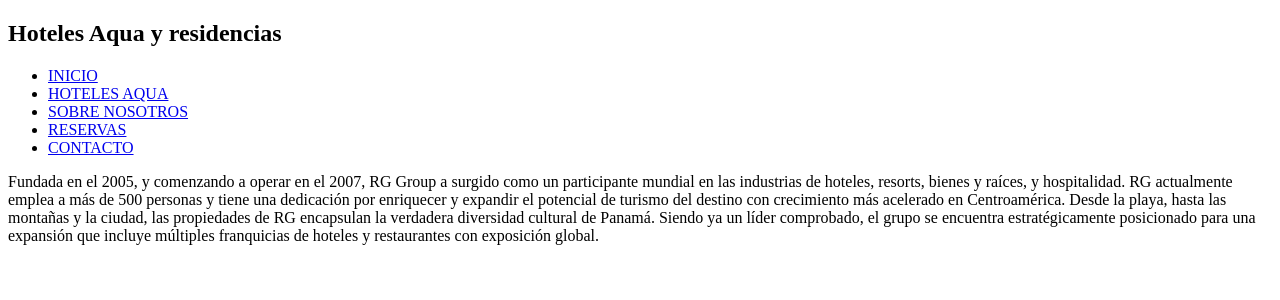
After one commit to Visualizolaweb/RG_Website, a PHP site: page /hotels.php in a window 1280 px wide. The commit adds this page. Shown: the top 300 px of the page. Run offline with PHP 8.4, Linux system fonts and the light colour scheme.

Commit message:
Adicion menu hoteles y creacion de pagina hoteles

```diff
--- a/_includes/menu.php
+++ b/_includes/menu.php
@@ -1,6 +1,7 @@
 <nav>
 	<ul>
 		<li><a href="home.php" title="INICIO">INICIO</a></li>
+		<li><a href="hotels.php" title="HOTELES AQUA">HOTELES AQUA</a></li>
 		<li><a href="about_us.php" title="SOBRE NOSOTROS">SOBRE NOSOTROS</a></li>
 		<li><a href="booking.php" title="RESERVAS">RESERVAS</li>
 		<li><a href="contact.php" title="CONTACTO">CONTACTO</a></li>
--- /dev/null
+++ b/hotels.php
@@ -0,0 +1,17 @@
+<!DOCTYPE html>
+<html lang="es">
+<head>
+	<meta charset="utf-8">
+	<title>RG Group Hotels</title>
+</head>
+<body>
+	<section>
+		<header><h1>Hoteles Aqua y residencias</h1></header>
+		<?php include("_includes/menu.php");?>
+
+		<article>
+			Fundada en el 2005, y comenzando a operar en el 2007, RG Group a surgido como un participante mundial en las industrias de hoteles, resorts, bienes y raíces, y hospitalidad. RG actualmente emplea a más de 500 personas y tiene una dedicación por enriquecer y expandir el potencial de turismo del destino con crecimiento más acelerado en Centroamérica. Desde la playa, hasta las montañas y la ciudad, las propiedades de RG encapsulan la verdadera diversidad cultural de Panamá. Siendo ya un líder comprobado, el grupo se encuentra estratégicamente posicionado para una expansión que incluye múltiples franquicias de hoteles y restaurantes con exposición global.
+		</article>
+	</section>
+</body>
+</html>
```
